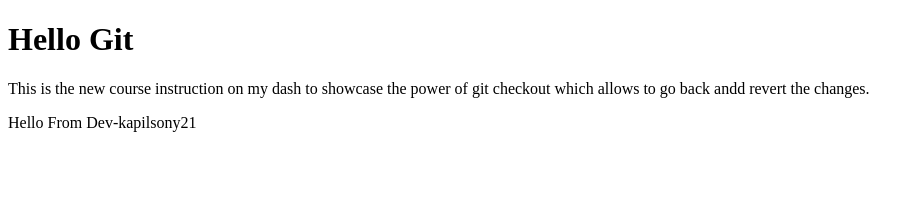
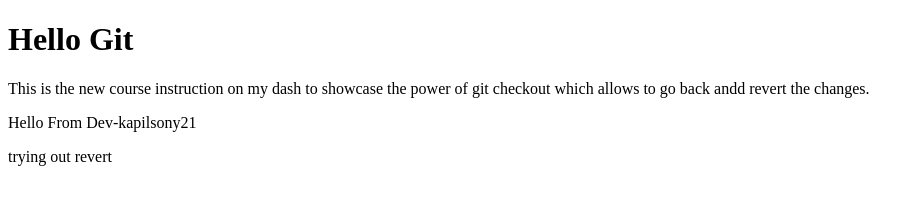
Before and after one commit to kapilsony21/learning-git, a plain HTML site: page index.html in a window 1280 px wide. Shown: the whole page, without its empty margins (0-924 px from the left). Drawn offline with Linux system fonts and the light colour scheme.

Commit message:
test of git revert started here

```diff
--- a/index.html
+++ b/index.html
@@ -9,5 +9,6 @@
     <h1>Hello Git</h1>
     <p>This is the new course instruction on my dash to showcase the power of git checkout which allows to go back andd revert the changes. </p>
     <p>Hello From Dev-kapilsony21</p>
+    <p>trying out revert</p>
 </body>
 </html>
```
